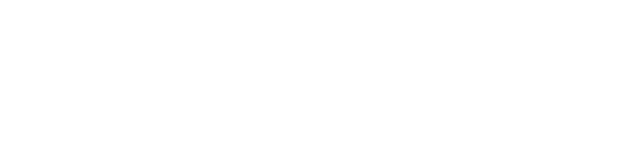
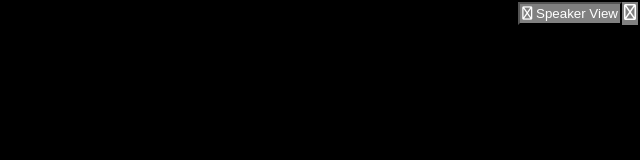
Before and after one commit to Leonomics/html-css-zoom, a plain HTML site: page index.html in a window 1280 px wide. Shown: the whole page, without its empty margins (640-1280 px from the left). Drawn offline with Linux system fonts and the light colour scheme.

Commit message:
top buttons

```diff
--- a/css/style.css
+++ b/css/style.css
@@ -7,3 +7,48 @@
 img {
     max-width: 100%;
 }
+
+body    {
+    background-color: black;
+}
+
+.container  {
+    width: 100vw;
+}
+
+/*top-right "view" buttons*/
+
+#view-buttons   {
+    display: flex;
+    justify-content: flex-end;
+    margin: 2px;
+}
+
+#view-buttons-container  {
+    display: flex;
+    margin-right: 0px;
+}
+
+.speaker-view button    {
+    background-color: grey;
+    color: white;
+    width: fit-content;
+    padding: 2px;
+}
+
+.cross  {
+    background-color: grey;
+    color: white;
+    width: fit-content;
+    padding: 2px;
+}
+
+.cross::after   {
+    font-family: "Font Awesome 5 Free";
+    content: "\f063";
+}
+
+.speaker-view button::before    {
+    font-family: "Font Awesome 5 Free";
+    content: "\f063";
+}
--- a/index.html
+++ b/index.html
@@ -5,8 +5,28 @@
     <meta http-equiv="X-UA-Compatible" content="IE=edge">
     <meta name="viewport" content="width=device-width, initial-scale=1.0">
     <title>Document</title>
+    <script src="https://kit.fontawesome.com/2023e5626c.js" crossorigin="anonymous"></script>
+    <link rel="stylesheet" href="css/style.css">
 </head>
 <body>
+    <main>
+        <!--top-right "view" buttons-->
+        <section id="view-buttons">
+            <div id="view-buttons-container">
+                <div class="speaker-view">
+                    <button> Speaker View</button>
+                </div>
+                <div class="cross">
 
+                </div>
+            </div>
+        </section>
+        <section id="cards-container">
+
+        </section>
+    </main>
+    <footer id="toolbar">
+
+    </footer>
 </body>
 </html>
```
